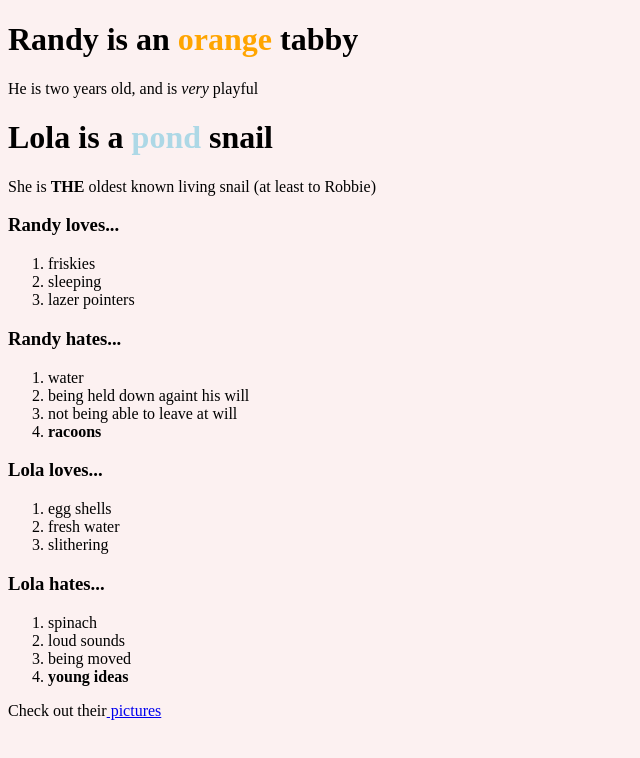
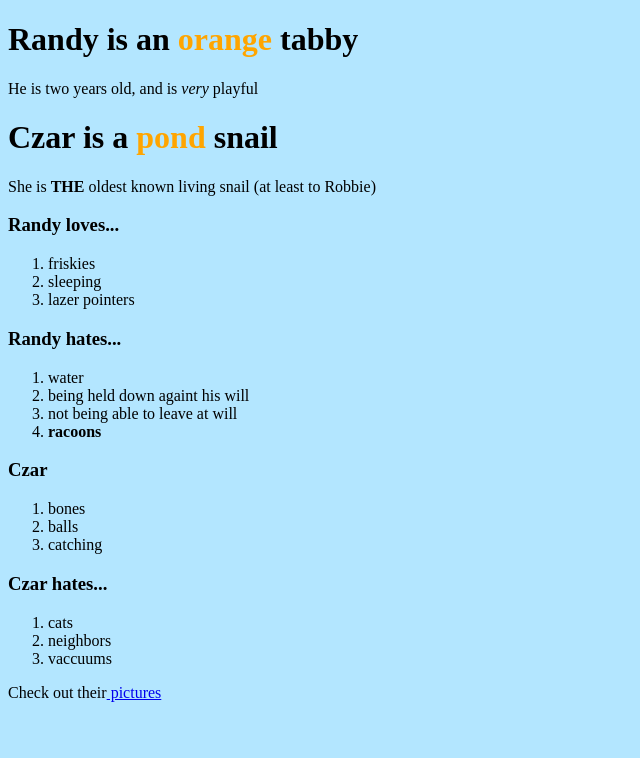
Before and after one commit to jackpaulcollins/pets, a plain HTML site: page pets.html in a window 1280 px wide. Shown: the whole page, without its empty margins (0-640 px from the left). Drawn offline with Linux system fonts and the light colour scheme.

Commit message:
added css style sheet

```diff
--- /dev/null
+++ b/css/styles.css
@@ -0,0 +1,8 @@
+body {
+  background: #b3e6ff
+}
+
+
+span {
+  color: orange
+}
--- a/pets.html
+++ b/pets.html
@@ -1,12 +1,13 @@
 <!DOCTYPE html>
 <html>
   <head>
-    <title>The tail of Randy and Lola </title>
+    <link href="css/styles.css" rel="stylesheet" type="text/css">
+    <title>The tail of Randy and Czar</title>
   </head>
-  <body style="background-color:#FCF1F1;">
-    <h1>Randy is an <span style="color:orange;">orange </span> tabby</h1>
+  <body>
+    <h1>Randy is an <span>orange</span> tabby</h1>
      <p>He is two years old, and is <em>very</em> playful</p>
-    <h1> Lola is a <span style="color:lightblue;">pond</span> snail</h1>
+    <h1> Czar is a <span>pond</span>  snail</h1>
      <p>She is <strong>THE</strong> oldest known living snail (at least to Robbie)</p>
 
     <h3>Randy loves...</h3>
@@ -24,19 +25,18 @@
         <li><b>racoons</b></li>
       </ol>
 
-    <h3>Lola loves...</h3>
+    <h3>Czar</h3>
       <ol>
-        <li>egg shells</li>
-        <li>fresh water</li>
-        <li>slithering</li>
+        <li>bones</li>
+        <li>balls</li>
+        <li>catching</li>
       </ol>
 
-    <h3>Lola hates...</h3>
+    <h3>Czar hates...</h3>
       <ol>
-        <li>spinach</li>
-        <li>loud sounds</li>
-        <li>being moved</li>
-        <li><b>young ideas</b></li>
+        <li>cats</li>
+        <li>neighbors</li>
+        <li>vaccuums</li>
       </ol>
 
     <p>Check out their<a href="pictures.html"> pictures</a></p>
```
